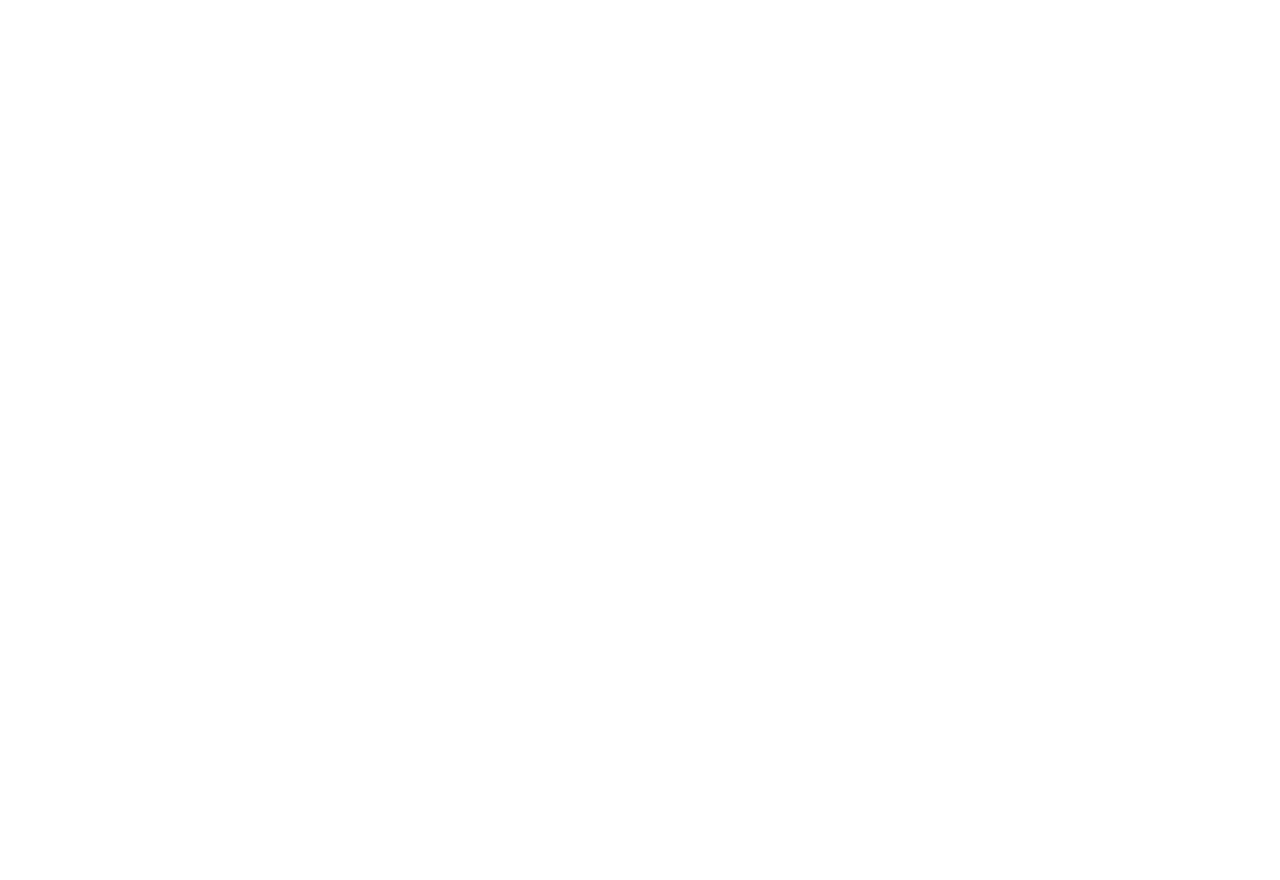
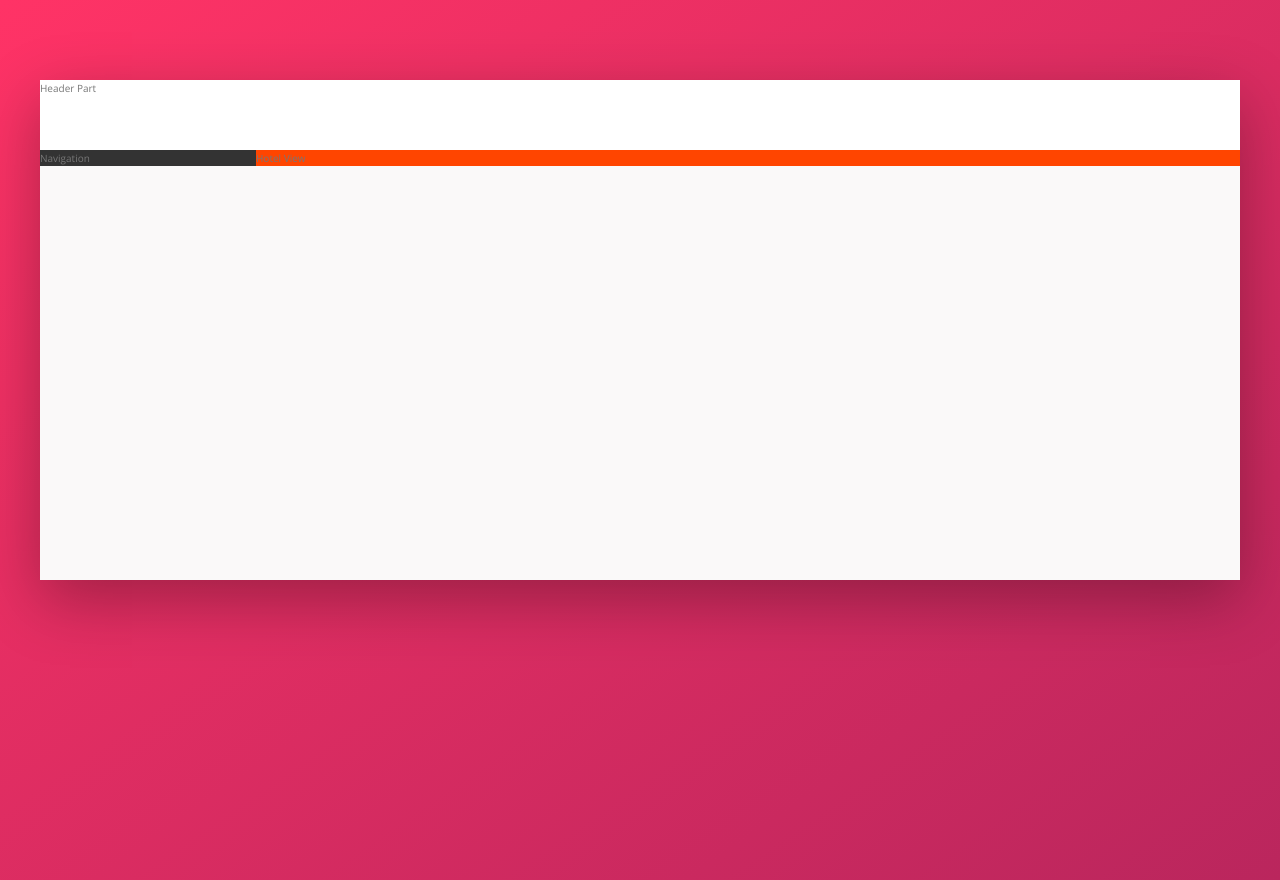
Before and after one commit to SandeepRana1001/Advanced-CSS, a website: page Trillio/index.html in a window 1280 px wide. Before the commit the page ends 800 px from the top, so only its background shows below. Drawn offline with nearby package versions, Linux system fonts and the light colour scheme.

Commit message:
Trillio - Creating Overall Layout

```diff
--- a/Trillio/index.html
+++ b/Trillio/index.html
@@ -14,6 +14,20 @@
 
 <body>
 
+    <div class="container">
+        <header class="header">
+            Header Part
+        </header>
+        <div class="content">
+            <nav class="sidebar">
+                Navigation
+            </nav>
+            <main class="hotel-view">
+                Hotel View
+            </main>
+        </div>
+    </div>
+
 </body>
 
 </html>
--- /dev/null
+++ b/Trillio/styles/abstract/_variables.scss
@@ -0,0 +1,24 @@
+// COLORS
+
+$primary: #eb2f64;
+$primary-light: #ff3366;
+$primary-dark: #ba265d;
+
+$grey-light-1: #faf9f9;
+$grey-light-2: #f4f2f2;
+$grey-light-3: #f0eeee;
+$grey-light-4: #ccc;
+
+$grey-dark-1: #333;
+$grey-dark-2: #777;
+$grey-dark-3: #999;
+
+$black-dark-1: #000;
+
+$color-white: #fff;
+
+$box-shadow-darker: 0 2rem 6rem
+  rgba(
+    $color: $black-dark-1,
+    $alpha: 0.3,
+  );
--- /dev/null
+++ b/Trillio/styles/base/_base.scss
@@ -0,0 +1,26 @@
+* {
+  margin: 0;
+  padding: 0;
+}
+
+*,
+*::after,
+*::before {
+  box-sizing: inherit;
+}
+
+html {
+  box-sizing: border-box;
+  font-size: 62.5%;
+}
+
+body {
+  background-image: linear-gradient(
+    to bottom right,
+    $primary-light,
+    $primary-dark
+  );
+  background-size: cover;
+  min-height: 100vh;
+  color: $grey-dark-2;
+}
--- /dev/null
+++ b/Trillio/styles/base/_typography.scss
@@ -0,0 +1,5 @@
+body {
+  font-family: "Open Sans", sans-serif;
+  font-weight: 400;
+  line-height: 1.6;
+}
--- /dev/null
+++ b/Trillio/styles/layout/_layout.scss
@@ -0,0 +1,28 @@
+.container {
+  max-width: 120rem; //1200px
+  margin: 8rem auto;
+  background-color: $grey-light-1;
+  box-shadow: $box-shadow-darker;
+  min-height: 50rem;
+}
+
+.header {
+  height: 7rem;
+  background-color: $color-white;
+  border-bottom: $grey-light-2;
+}
+
+.content {
+  display: flex;
+}
+
+.sidebar {
+  background-color: $grey-dark-1;
+  flex: 0 0 18%;
+}
+
+.hotel-view {
+  //   background-color: $color-white;
+  background-color: orangered;
+  flex: 1;
+}
--- a/Trillio/styles/main.scss
+++ b/Trillio/styles/main.scss
@@ -1,17 +1,10 @@
-/*
-COLORS
+@import "./abstract/variables";
+@import "./abstract/mixins";
 
-Primary: #eb2f64
-Primary light: #FF3366
-Primary dark: #BA265D
+@import "./base/base";
+@import "./base/typography";
+@import "./base/animation";
 
-Grey light 1: #faf9f9
-Grey light 2: #f4f2f2
-Grey light 3: #f0eeee
-Grey light 4: #ccc
+@import "./layout/layout";
 
-Grey dark 1: #333
-Grey dark 2: #777
-Grey dark 3: #999
-
-*/
+@import "./components/component";
```
Also changed, not shown: Trillio/styles/abstract/_mixins.scss (added), Trillio/styles/base/_animation.scss (added), Trillio/styles/components/_component.scss (added), Trillio/styles/main.css, 1 other file.
